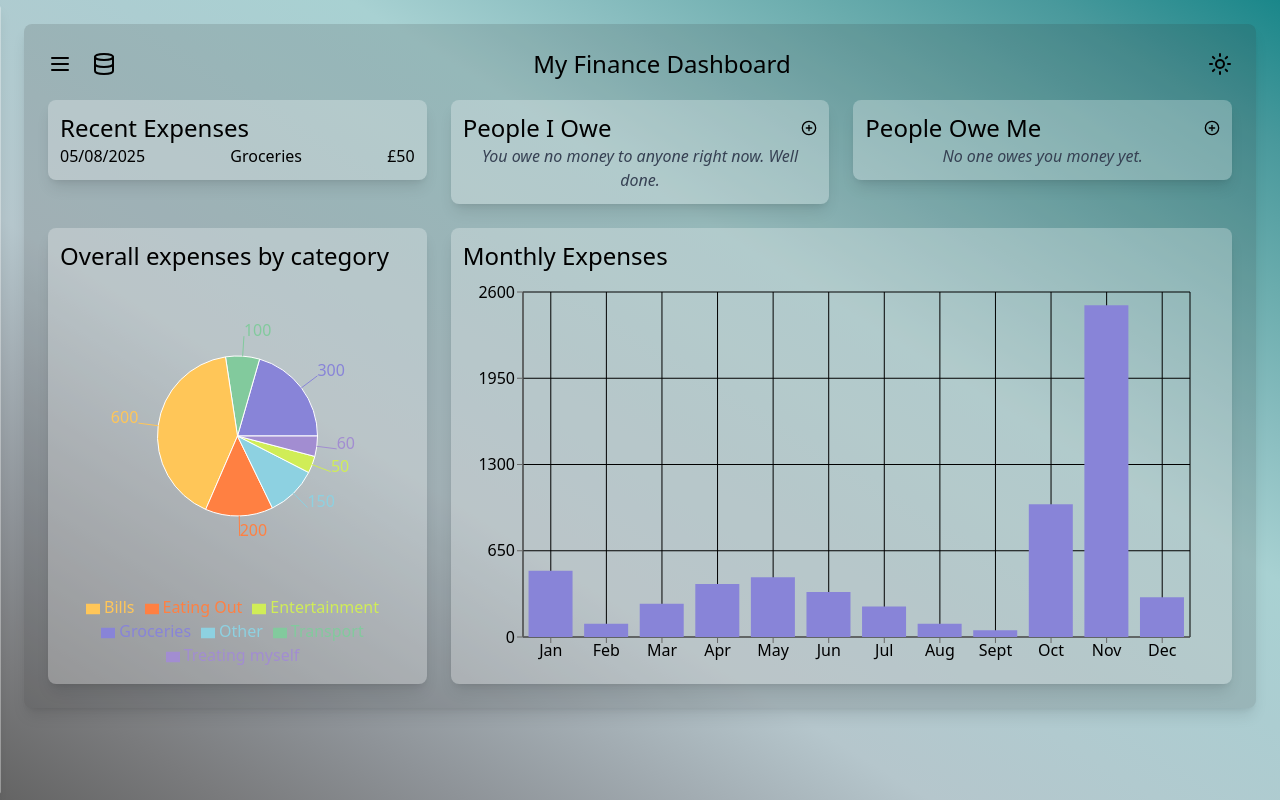
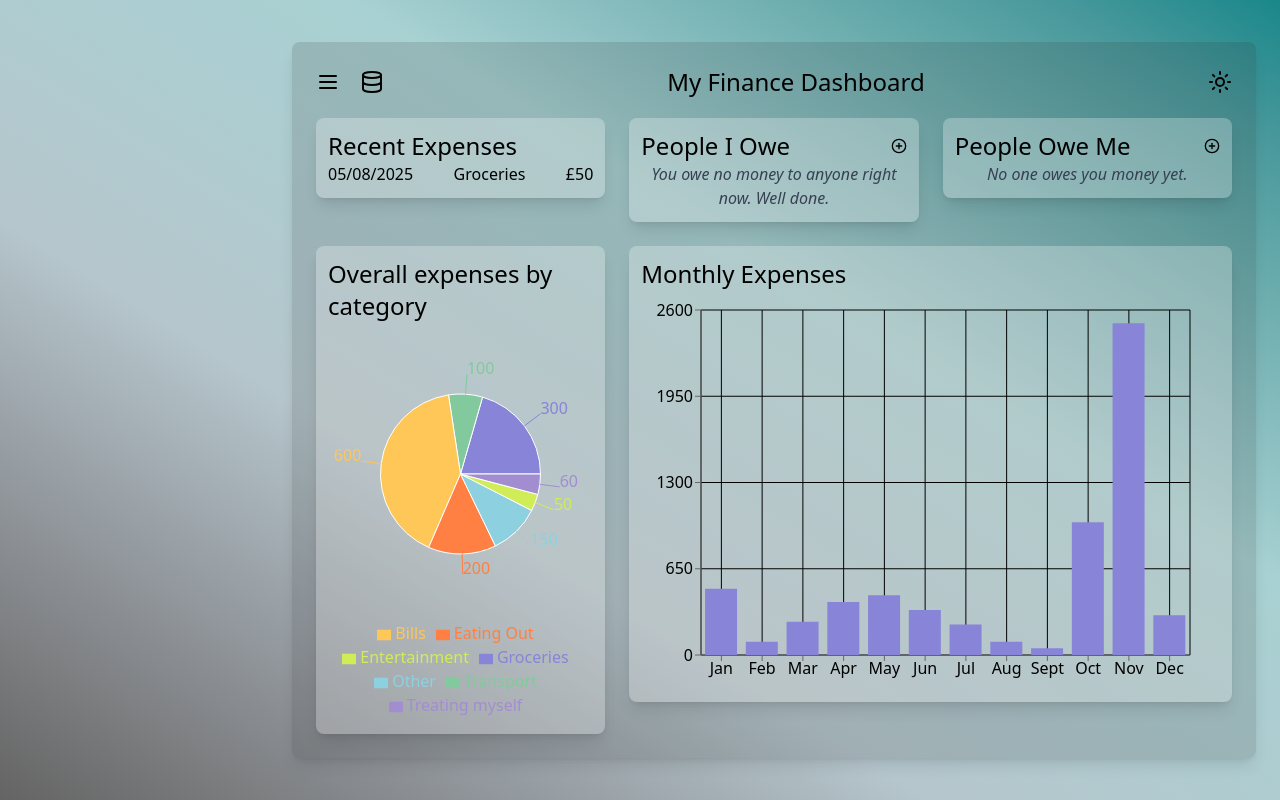
Before and after one commit to tcyw2910/finance-dashboard, a React (Vite) app: page / in a window 1280 px wide. Built offline with nearby package versions, Linux system fonts and the light colour scheme.

Commit message:
feat: improve the visualization of the sidebar: - has the same css style as the rest of the dashboard. - added ease-in out animation when sidebar is open or closed.

```diff
--- a/src/App.tsx
+++ b/src/App.tsx
@@ -8,19 +8,41 @@ import { useState } from 'react';
 function App() {
     const [isSidebarOpen, setIsSidebarOpen] = useState(false);
 
+
     return (
-        <main className='min-h-screen flex flex-col items-center p-6'>
-            <div className='w-full max-w-7xl rounded-lg p-6 shadow-lg' style={{ backgroundColor: "var(--container)"}}>
-                <Header
-                    isSidebarOpen={isSidebarOpen}
-                    setIsSidebarOpen={setIsSidebarOpen}
-                />
-                <DashboardLayout />
+        <main className='min-h-screen flex items-center justify-center p-6'>
+
+            {/* Full width wrapper to center content */}
+            <div className='w-full flex justify-center'>
+
+                {/* Parent flex container for dashboard + sidebar */}
+                <div className='w-full h-full flex justify-center gap-3' style={{ maxWidth: '2080px', width: '100%' }}>
+
+                    {/* Sidebar */}
+                    <Sidebar
+                        isOpen={isSidebarOpen}
+                        onClose={() => setIsSidebarOpen(false)}
+                    />
+
+                    {/* Dashboard */}
+                    <div
+                        className='rounded-lg p-6 shadow-lg transition-all duration-300 flex-1 h-full flex flex-col'
+                        style={{
+                            backgroundColor: "var(--container)",
+                            minWidth: '300px',
+                            width: '100%'
+                        }}>
+                        <Header
+                            isSidebarOpen={isSidebarOpen}
+                            setIsSidebarOpen={setIsSidebarOpen}
+                        />
+                        <div className='flex-1'>
+                            <DashboardLayout />
+                        </div>
+                    </div>
+                </div>
             </div>
-            <Sidebar
-                isOpen={isSidebarOpen}
-                onClose={() => setIsSidebarOpen(false)}
-            />
+
         </main>
     )
 }
--- a/src/components/Sidebar.tsx
+++ b/src/components/Sidebar.tsx
@@ -8,11 +8,18 @@ export default function Sidebar({ isOpen, onClose }: SidebarProps) {
 
     return (
         <div
-            className={`fixed top-0 left-0 h-full w-1/3 bg-white shadow-lg z-50 rounded-lg
-                ${isOpen ? 'translate-x-0' : '-translate-x-full'}`}
+            className={`flex-shrink-0 h-full bg-white shadow-lg rounded-lg transform transition-all duration-300 ease-in-out
+                ${isOpen
+                    ? 'translate-x-0 opacity-100 pointer-events-auto'
+                    : '-translate-x-full opacity-0 pointer-events-none'
+                }`}
+                style={{
+                    width: '16rem',
+                    maxWidth: '30%',
+                    backgroundColor: "var(--container)"
+                }}
         >
             <div className="flex justify-between items-center">
-                <h2>Menu</h2>
                 <ArrowLeftToLine
                     size={20}
                     type="button"
@@ -22,10 +29,9 @@ export default function Sidebar({ isOpen, onClose }: SidebarProps) {
                     Close
                 </ArrowLeftToLine>
             </div>
-            <nav className={`${isOpen ? 'flex flex-row space-y-3' : 'flex flex-col space-y-4 p-4'}`}>
+            <nav className='flex flex-col space-y-4 p-4'>
                 <button
                     type="button"
-                    className="text-black"
                 >
                     Day Trading
                 </button>
```
